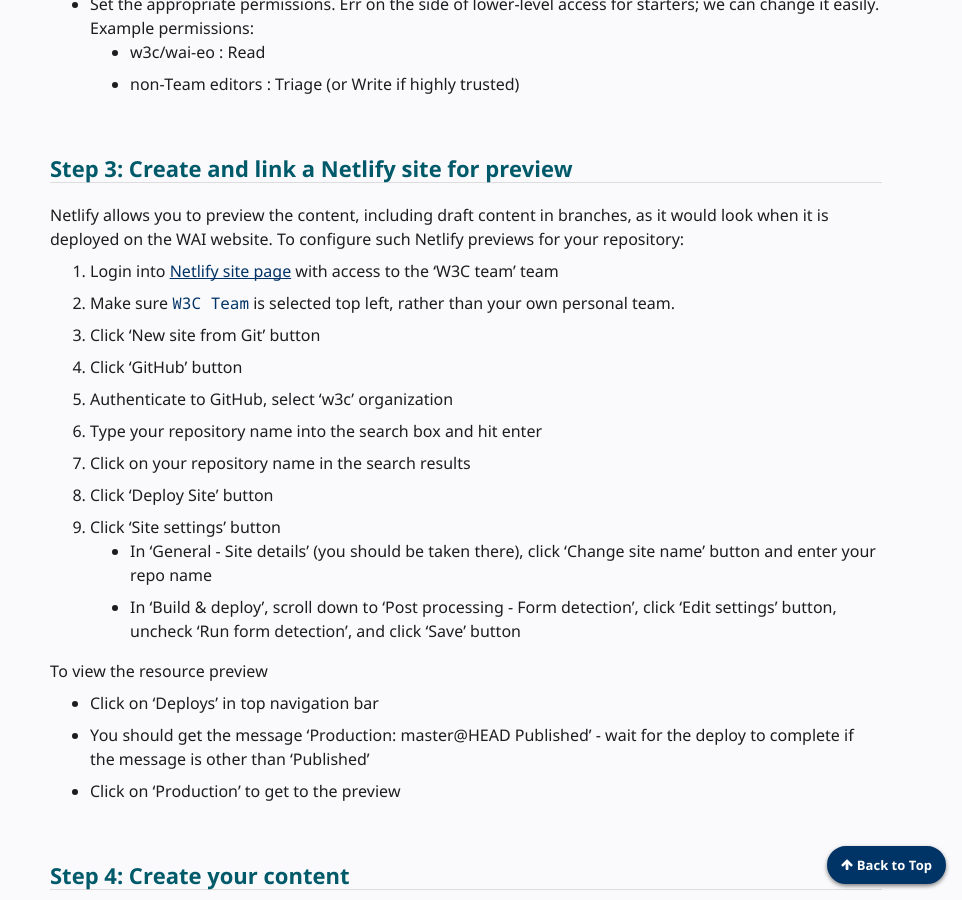
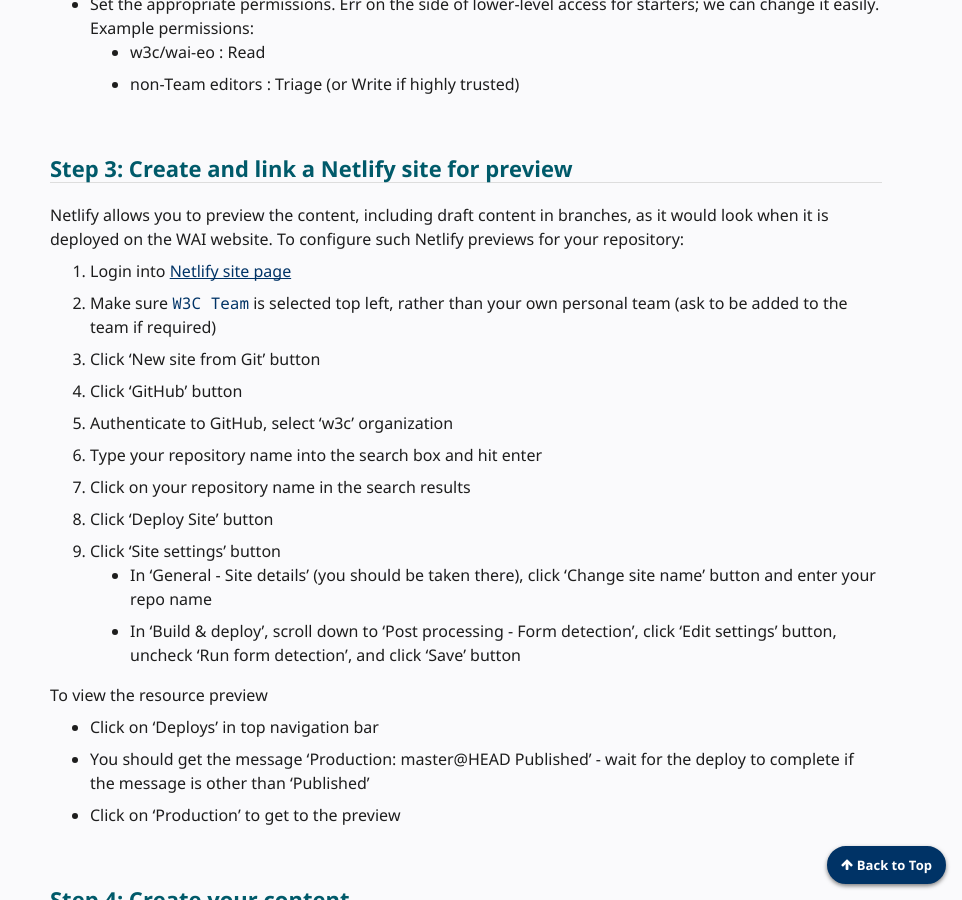
Before and after one commit to w3c/wai-website-theme, a Jekyll site: the page built from content/technical-create-new-resource.md, in a window 1280 px wide and 900 px high, scrolled down 2597 px. Shown: the whole window, without its empty margins (318-1280 px from the left). Built offline with Jekyll 4.4.1, drawn with Linux system fonts in a browser that asks for light colours; cached includes are drawn as plain includes; comment, search, counter and statistics services are not loaded.

Commit message:
Add Team request

```diff
--- a/content/technical-create-new-resource.md
+++ b/content/technical-create-new-resource.md
@@ -90,15 +90,15 @@
 
 Netlify allows you to preview the content, including draft content in branches, as it would look when it is deployed on the WAI website. To configure such Netlify previews for your repository:
 
-1. Login into [Netlify site page](https://app.netlify.com/teams/w3c/sites) with access to the 'W3C team' team
-2. Make sure `W3C Team` is selected top left, rather than your own personal team.
-3. Click 'New site from Git' button
-4. Click 'GitHub' button
-5. Authenticate to GitHub, select 'w3c' organization
-6. Type your repository name into the search box and hit enter
-7. Click on your repository name in the search results
-8. Click 'Deploy Site' button
-9. Click 'Site settings' button
+1. Login into [Netlify site page](https://app.netlify.com/teams/w3c/sites)
+2. Make sure `W3C Team` is selected top left, rather than your own personal team (ask to be added to the team if required)
+5. Click 'New site from Git' button
+6. Click 'GitHub' button
+7. Authenticate to GitHub, select 'w3c' organization
+8. Type your repository name into the search box and hit enter
+9. Click on your repository name in the search results
+10. Click 'Deploy Site' button
+11. Click 'Site settings' button
    - In 'General - Site details' (you should be taken there), click 'Change site name' button and enter your repo name
    - In 'Build & deploy', scroll down to 'Post processing - Form detection', click 'Edit settings' button, uncheck 'Run form detection', and click 'Save' button
 
```
